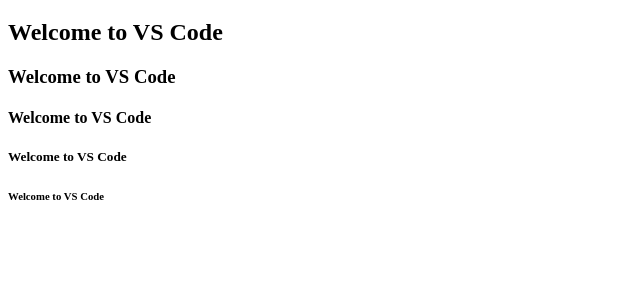
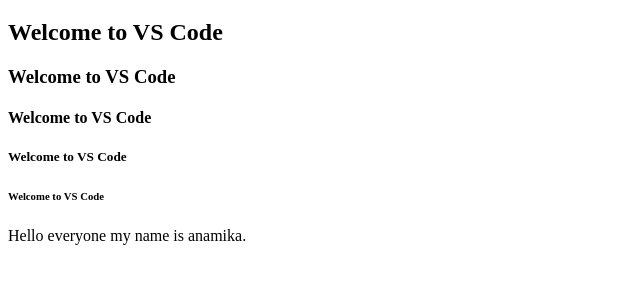
Before and after one commit to anamika316/Demo, a plain HTML site: page index.html in a window 1280 px wide. Shown: the part 61-344 px from the top of the page, without its empty margins (0-640 px from the left). Drawn offline with Linux system fonts and the light colour scheme.

Commit message:
index.html second time committed

```diff
--- a/index.html
+++ b/index.html
@@ -13,5 +13,6 @@
     <h4>Welcome to VS Code</h4>
     <h5>Welcome to VS Code</h5>
     <h6>Welcome to VS Code</h6>
+    <p>Hello everyone my name is anamika.</p>
 </body>
 </html>
```
